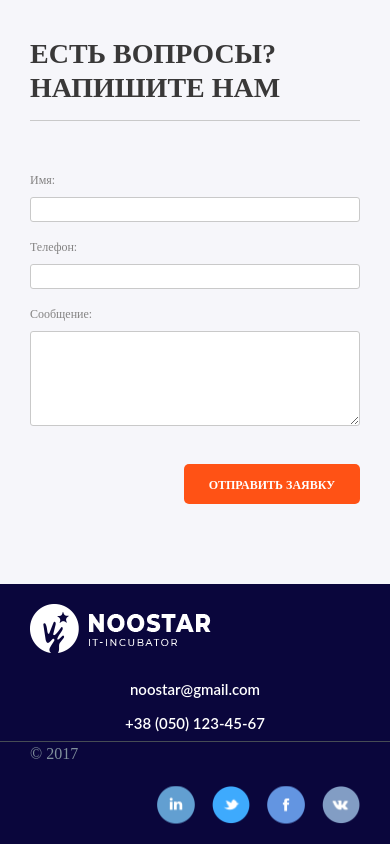
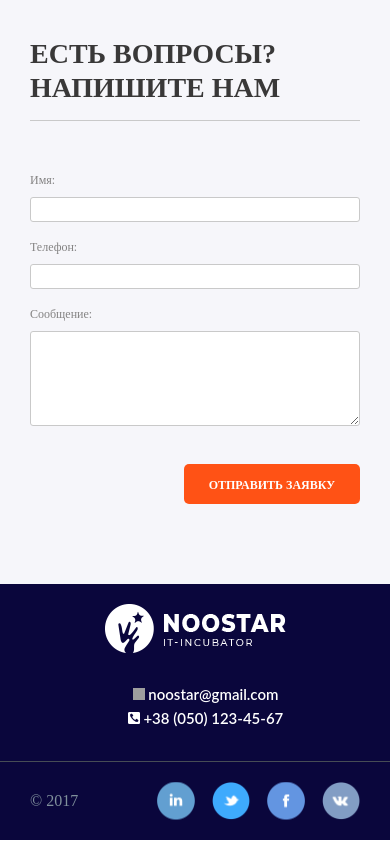
Before and after one commit to irinache/noostar1, a Vue app: page /#/ in a window 390 px wide. Shown: the part 3909-4753 px from the top of the page. Built offline with nearby package versions, Linux system fonts and the light colour scheme; grey boxes are pictures that could not be loaded.

Commit message:
Fix footer adaptability

```diff
--- a/src/components/Footer.vue
+++ b/src/components/Footer.vue
@@ -1,22 +1,21 @@
 <template>
-	<footer class="c-header">
-	    <div class="c-header__top border-btm">
+	<footer class="footer">
+	    <div class="footer__top footer__brdr-btm">
 	        <div class="container">
 	            <div class="row align-items-center ">
-	                <div class="col-md-4 logo text-left">
+	                <div class="col-md-4 footer__logo">
 	                    <img src="../assets/images/logo.png" alt="logo"/>
 	                </div>
-	                <div class="col-md-8">
-	                    <div class="row float-right">
-	                        <div class="col-md-auto">
-	                            <div class="icon email"></div>
-	                            <span class="c-header__contact-text">
+	                <div class="col-md-8 text-right footer__contacts">
+	                    <div class="footer__contact">
+	                        <span class="footer__icon email"></span>
+	                        <span class="footer__contact-text">
 	                            noostar@gmail.com
 	                        </span>
 	                    </div>
-	                        <div class="col-md-auto">
-	                            <div class="icon phone"></div>
-	                            <span class="c-header__contact-text">
+	                    <div class="footer__contact">
+	                        <span class="footer__icon phone"></span>
+	                        <span class="footer__contact-text">
 	                            +38 (050) 123-45-67
 	                        </span>
 	                    </div>
@@ -24,18 +23,17 @@
 	            </div>
 	        </div>
 	    </div>
-	    </div>
-	    <div class="c-header__top">
-	    	<div class="container ">
-	    		<div class="row clearfix">
-	    			<div class="col-md-2 text-left float-left footer-text valigh">
+	    <div class="footer__top">
+	    	<div class="container">
+	    		<div class="row col-md-12">
+	    			<div class="footer__text footer__text-valign">
 		    			&copy; 2017
 		    		</div>
-		    		<div class="col-md-10 float-right social_media">
-			    		<div class="social_media_icon vk float-right"></div>
-			    		<div class="social_media_icon fb float-right"></div>
-			    		<div class="social_media_icon tw float-right"></div>
-			    		<div class="social_media_icon in float-right"></div>
+		    		<div class="footer__social-media">
+			    		<div class="footer__sm-icon vk float-right"></div>
+			    		<div class="footer__sm-icon fb float-right"></div>
+			    		<div class="footer__sm-icon tw float-right"></div>
+			    		<div class="footer__sm-icon in float-right"></div>
 		    		</div>
 	    		</div>
 	    	</div>
@@ -47,28 +45,63 @@
 
 </script>
 <style lang="less">
-.social_media{
+	@mainOrange: #ff5215;
+	@mainOrange_hover: #ff6934;
+	@mainBlue: #0a063c;
+	@text: #5a5a5a;
+	@border: #e8e8e8;
+
+
+	.footer {
+	    &__top {
+	        background-color: @mainBlue;
+	    }
+	    &__contact-text {
+	        font-family: Lato;
+	        font-weight: 600;
+	        font-size: 15px;
+	        color: white;
+	        text-align: left;
+	    }
+	    &__contact {
+	       display: inline-block;
+	       margin-left: 25px;
+	    }
+	    &__icon {
+	        width: 12px;
+	        height: 12px;
+	        display: inline-block;
+	    }
+	    &__social-media{
 			margin-top: 20px;
 			margin-bottom: 20px;
+			margin-right: 0;
+			margin-left: auto;
 		}
-	.valigh{
-		margin-top: auto;
-		margin-bottom: auto;
-	}
-	.footer-text{
-		color: #80909c;
-		font-family: Muller;
-	}
-	.border-btm{
-		border-bottom: 1px solid #464c55;
-	}
-	.social_media_icon{
+		&__sm-icon{
 			width: 38px;
 			height: 38px;
 			display: inline-block;
 			margin-left: 17px;
+		}
+		&__text{
+			color: #80909c;
+			font-family: Muller;
+		}
+		&__text-valign{
+			margin-top: auto;
+			margin-bottom: auto;
+		}
+		&__brdr-btm{
+			border-bottom: 1px solid #464c55;
+		}
+		&__logo{
+		    margin-top: 20px;
+		    margin-bottom: 20px;
+		    text-align: left;
+		}
+	}
 
-	}
 	.vk{
 		background: url(../assets/images/Vkontakte.png) no-repeat center center/cover;
 	}
@@ -81,7 +114,78 @@
 	.in{
 		background: url(../assets/images/linkedin.png) no-repeat center center/cover;
 	}
+	.email{
+	     background: url('../assets/images/email_icon.png') center/cover no-repeat content-box;
+	}
+	.phone{
+	     background: url('../assets/images/phone_icon.png') center/cover no-repeat content-box;
+	}
+
 	@media (max-width: 770px) {
+	    .footer {
+	        &__contact {
+	            display: block;
+	            text-align: center;
+	            margin-left: 0px;
+	        }
+	        &__contacts{
+	        	margin-top: auto;
+	        	margin-bottom: auto;
+	        	margin-bottom: 30px;
+	    	}
+	    	&__logo{
+	    		margin-bottom: 30px;
+		        width: 100%;
+		        text-align: center;
+		        padding: 20;
+		        margin-right: auto;
+		        margin-left: auto;
+	    	}
+	    }
+	    .row {
+	        margin: 0 !important;
+	    }
+	    .col-md-auto {
+	        width: auto;
+	        padding: 5px;
+	    }
+	}
+
+
+	@media (max-width: 482px) {
+	    .footer {
+	        &__contact {
+	            text-align: center;
+	            margin-right: 0px;
+	            width: 90vw;
+	        }
+	        &__logo{
+	        	width: 100%;
+		        text-align: center;
+		        margin-right: auto;
+		        margin-left: auto;
+	        }
+	    }
+	}
+	@media (max-width: 360px) {
+	    .footer {
+	    	&__text{
+	    		display: block;
+	    		width: 100%;
+	    		text-align: center;
+	    		margin-top: 30px;
+	    	}
+	        &__social-media{
+	        	display: block;
+	        	margin-top: 10px;
+	        	margin-right: auto;
+	        	margin-left: auto;
+	        	margin-bottom: 30px;
+			}
+			&__sm-icon{
+				margin: 8px;
+			}
+	    }
 
 	}
 </style>
```
Lines whose indentation alone changed are shown as unchanged.
